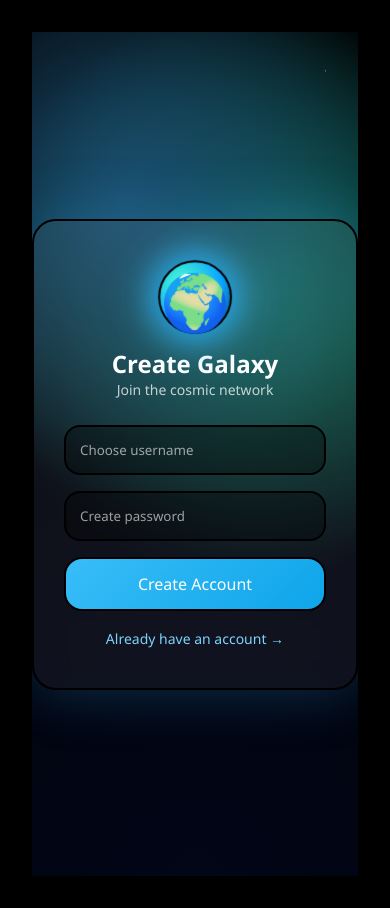
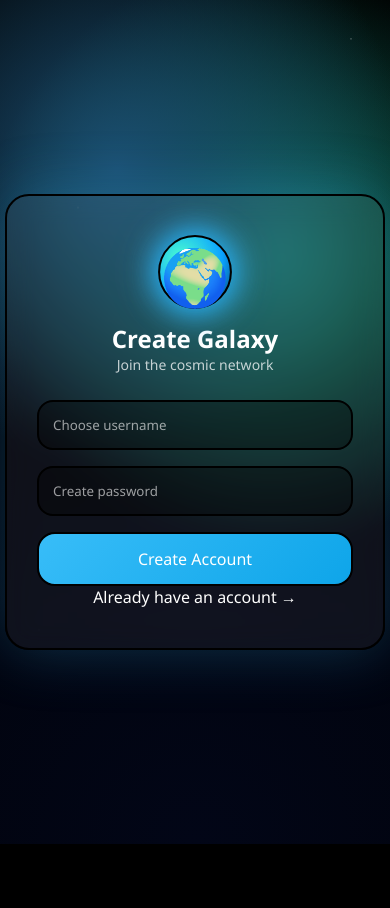
Before and after one commit to Rickyprasannaj/Galaxyverse, a React (Vite) app in the folder client/galaxy-ui/: page / in a window 390 px wide. After the commit the page ends 844 px from the top, so only its background shows below. Built offline with nearby package versions, Linux system fonts and the light colour scheme.

Commit message:
fix chat mobile issue

```diff
--- a/client/galaxy-ui/src/App.css
+++ b/client/galaxy-ui/src/App.css
@@ -1,126 +1,11 @@
 #root {
   max-width: 1280px;
   margin: 0 auto;
-  padding: 2rem;
+  padding: 0; /* 🔥 remove extra space (important for mobile) */
   text-align: center;
 }
 
-.logo {
-  height: 6em;
-  padding: 1.5em;
-  will-change: filter;
-  transition: filter 300ms;
-}
-.logo:hover {
-  filter: drop-shadow(0 0 2em #646cffaa);
-}
-.logo.react:hover {
-  filter: drop-shadow(0 0 2em #61dafbaa);
-}
-
-@keyframes logo-spin {
-  from {
-    transform: rotate(0deg);
-  }
-  to {
-    transform: rotate(360deg);
-  }
-}
-
-@media (prefers-reduced-motion: no-preference) {
-  a:nth-of-type(2) .logo {
-    animation: logo-spin infinite 20s linear;
-  }
-}
-
-.card {
-  padding: 2em;
-}
-
-.read-the-docs {
-  color: #888;
-}
 /* ===== SPACE AUTH UI ===== */
-
-.space-auth {
-  min-height: 100vh;
-  background:
-    radial-gradient(circle at 20% 20%, #1b3b6f, transparent 40%),
-    radial-gradient(circle at 80% 30%, #0f766e, transparent 45%),
-    radial-gradient(circle at bottom, #020617, #000);
-  display: flex;
-  align-items: center;
-  justify-content: center;
-}
-
-.space-card {
-  width: 380px;
-  padding: 40px 30px;
-  border-radius: 24px;
-  background: rgba(255, 255, 255, 0.06);
-  border: 2px solid #000;
-  backdrop-filter: blur(14px);
-  box-shadow: 0 0 60px rgba(56, 189, 248, 0.25);
-  text-align: center;
-  color: white;
-}
-
-.earth-icon {
-  font-size: 54px;
-  margin-bottom: 10px;
-  filter: drop-shadow(0 0 16px rgba(80, 200, 255, 0.9));
-}
-
-.subtitle {
-  font-size: 14px;
-  opacity: 0.75;
-  margin-bottom: 26px;
-}
-
-.space-card input {
-  width: 100%;
-  padding: 14px;
-  margin-bottom: 16px;
-  border-radius: 16px;
-  background: rgba(0, 0, 0, 0.35);
-  border: 2px solid #000;
-  color: white;
-  outline: none;
-}
-
-.space-card input:focus {
-  border-color: #38bdf8;
-  box-shadow: 0 0 14px rgba(56, 189, 248, 0.7);
-}
-
-.space-card button {
-  width: 100%;
-  padding: 14px;
-  border-radius: 18px;
-  border: 2px solid #000;
-  background: linear-gradient(135deg, #38bdf8, #0ea5e9);
-  color: white;
-  font-size: 16px;
-  cursor: pointer;
-}
-
-.space-card button:hover {
-  filter: brightness(1.1);
-}
-
-.error {
-  color: #ff7b7b;
-  font-size: 14px;
-  margin-bottom: 10px;
-}
-
-.link {
-  margin-top: 18px;
-  font-size: 14px;
-  color: #7dd3fc;
-  cursor: pointer;
-}
-/* ===== GALAXY STAR BACKGROUND ===== */
 
 .space-auth {
   position: relative;
@@ -152,23 +37,24 @@
   z-index: 0;
 }
 
-/* Star movement */
 @keyframes starMove {
-  from {
-    transform: translateY(0);
-  }
-  to {
-    transform: translateY(-500px);
-  }
+  from { transform: translateY(0); }
+  to { transform: translateY(-500px); }
 }
 
-/* Ensure card is above stars */
 .space-card {
+  width: 380px;
+  padding: 40px 30px;
+  border-radius: 24px;
+  background: rgba(255, 255, 255, 0.06);
+  border: 2px solid #000;
+  backdrop-filter: blur(14px);
+  box-shadow: 0 0 60px rgba(56, 189, 248, 0.25);
+  text-align: center;
+  color: white;
   position: relative;
   z-index: 2;
 }
-
-/* ===== EARTH GLOW ANIMATION ===== */
 
 .earth-icon {
   font-size: 54px;
@@ -178,43 +64,66 @@
 }
 
 @keyframes earthPulse {
-  0% {
-    filter: drop-shadow(0 0 10px rgba(80, 200, 255, 0.6));
-    transform: scale(1);
-  }
-  50% {
-    filter: drop-shadow(0 0 22px rgba(80, 200, 255, 1));
-    transform: scale(1.03);
-  }
-  100% {
-    filter: drop-shadow(0 0 10px rgba(80, 200, 255, 0.6));
-    transform: scale(1);
-  }
+  0% { transform: scale(1); }
+  50% { transform: scale(1.03); }
+  100% { transform: scale(1); }
 }
-/* ===== CHAT UI ===== */
+
+.subtitle {
+  font-size: 14px;
+  opacity: 0.75;
+  margin-bottom: 26px;
+}
+
+.space-card input {
+  width: 100%;
+  padding: 14px;
+  margin-bottom: 16px;
+  border-radius: 16px;
+  background: rgba(0, 0, 0, 0.35);
+  border: 2px solid #000;
+  color: white;
+}
+
+.space-card button {
+  width: 100%;
+  padding: 14px;
+  border-radius: 18px;
+  border: 2px solid #000;
+  background: linear-gradient(135deg, #38bdf8, #0ea5e9);
+  color: white;
+}
+
+/* ===== CHAT UI (FIXED) ===== */
 
 .chat-container {
   display: flex;
   flex-direction: column;
   height: 100vh;
-  padding: 10px;
   color: white;
+  overflow: hidden;
 }
 
-/* Messages area */
+/* Messages */
 .chat-messages {
   flex: 1;
   overflow-y: auto;
   padding: 10px;
-  border-radius: 16px;
+  padding-bottom: 120px; /* 🔥 prevents overlap */
   background: rgba(0, 0, 0, 0.5);
 }
 
-/* Input area */
+/* Input (fixed above tabs) */
 .chat-input {
+  position: fixed;
+  bottom: 60px; /* 🔥 sits above tabs */
+  left: 0;
+  width: 100%;
   display: flex;
   gap: 10px;
-  padding: 10px 0;
+  padding: 10px;
+  background: #000;
+  z-index: 1000;
 }
 
 .chat-input input {
@@ -229,7 +138,7 @@
   border-radius: 12px;
 }
 
-/* Chat bubbles */
+/* Bubbles */
 .chat-bubble {
   max-width: 70%;
   padding: 10px 14px;
@@ -247,12 +156,23 @@
   background: #1f1f1f;
 }
 
-/* 📱 Mobile responsive */
+/* ===== BOTTOM TABS ===== */
+
+.bottom-tabs {
+  position: fixed;
+  bottom: 0;
+  width: 100%;
+  height: 60px;
+  background: #000;
+  display: flex;
+  justify-content: space-around;
+  align-items: center;
+  z-index: 999;
+}
+
+/* ===== MOBILE ===== */
+
 @media (max-width: 768px) {
-  .chat-container {
-    padding: 5px;
-  }
-
   .chat-bubble {
     max-width: 85%;
   }
```
